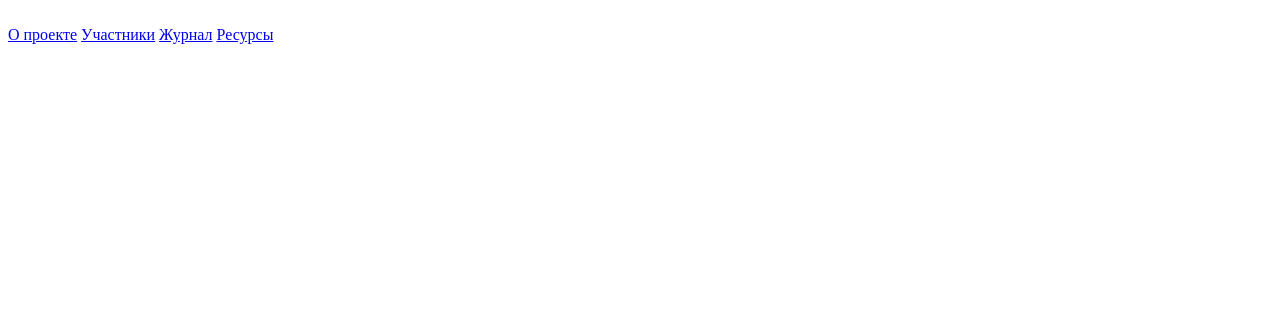
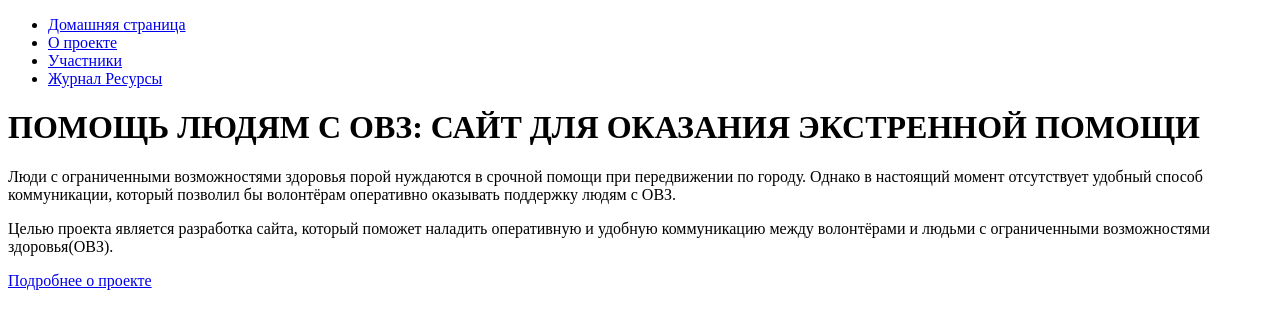
Before and after one commit to paladijmaxim/practice-2025-Paladii-Rebrova, a plain HTML site: page site/html/index.html in a window 1280 px wide. Drawn offline with Linux system fonts and the light colour scheme; files that its build step writes are made by us from their sources.

Commit message:
добавлена разметка домашней страницы

```diff
--- a/site/html/index.html
+++ b/site/html/index.html
@@ -8,21 +8,52 @@
 </head>
 <body>
     <header>
-        <div class = 'header__wripper'>
-            <img class = 'logo-image'>
-            <div class = 'header__wripper-for-list-menu'>
-                <a href="site/html/about.html">О проекте</a>
-                <a href="site/html/students.html">Участники</a>
-                <a href="site/html/journal.html">Журнал</a>
-                <a href="site\html\resources.html">Ресурсы</a>
-            </div>
+        <div class = 'header_wrapper'>
+            <nav class="header_navigation">
+                <ul class="header_list">
+                    <li class="header_item">
+                        <a href="index.html" class="header_item_link">
+                            Домашняя страница
+                        </a>
+                    </li>
+                    <li class="header_item">
+                        <a href="about.html" class="header_item_link">
+                            О проекте
+                        </a>
+                    </li>
+                    <li class="header_item">
+                        <a href="students.html" class="header_item_link">
+                            Участники
+                        </a>
+                    </li>
+                    <li class="header_item">
+                        <a href="journal.html" class="header_item_link">
+                            Журнал
+                        </a>
+                        <a href="resources.html" class="header_item_link">
+                            Ресурсы
+                        </a>
+                    </li>
+                </ul>
+            </nav>
         </div>
     </header>
     <main>
-
+        <div class="wrapper">
+            <h1 class="title">
+                ПОМОЩЬ ЛЮДЯМ С ОВЗ:  САЙТ ДЛЯ ОКАЗАНИЯ ЭКСТРЕННОЙ ПОМОЩИ
+            </h1>
+            <p class="text">
+                Люди с ограниченными возможностями здоровья порой нуждаются в срочной помощи при передвижении по городу.
+                Однако в настоящий момент отсутствует удобный способ коммуникации, который позволил бы волонтёрам
+                оперативно оказывать поддержку людям с ОВЗ.
+            </p>
+            <p class="text_text">
+                Целью проекта является разработка сайта, который поможет наладить оперативную и удобную коммуникацию
+                между волонтёрами и людьми с ограниченными возможностями здоровья(ОВЗ).
+            </p>
+            <a href="about.html" class="link">Подробнее о проекте</a>
+        </div>
     </main>
-    <footer>
-
-    </footer>
 </body>
 </html>
```
